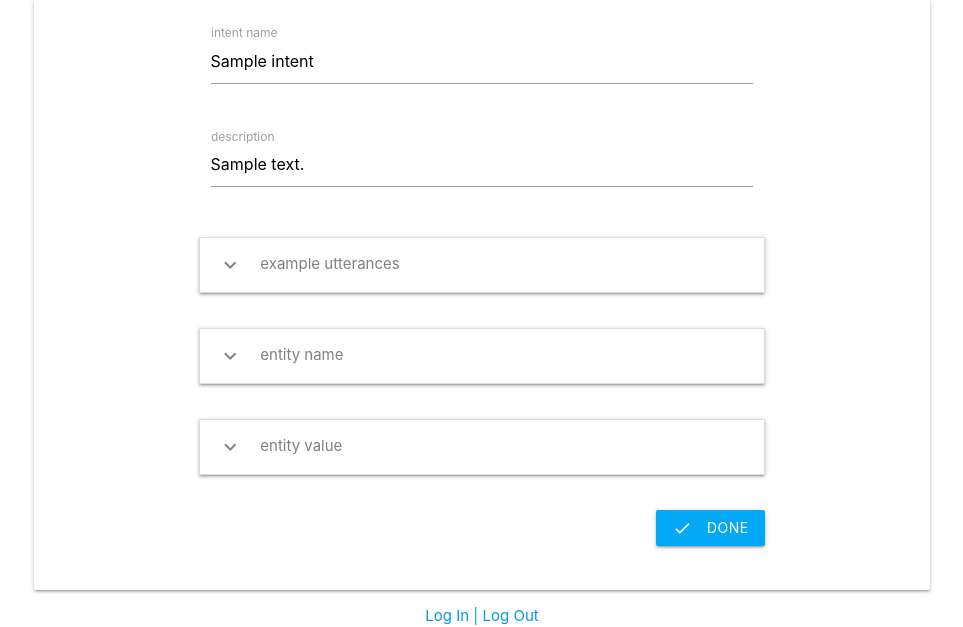
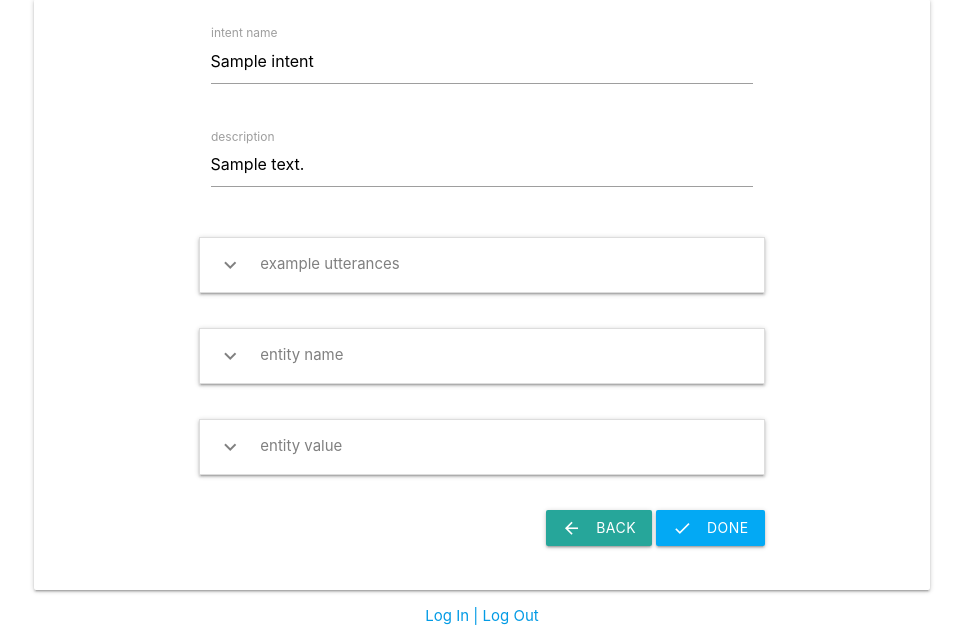
Before and after one commit to lilychuang78/milestone3, a Flask app: template templates/edit_intent.html in a window 1280 px wide. Shown: the part 305-932 px from the top of the page, without its empty margins (158-1121 px from the left). Run offline with Flask 2, Linux system fonts and the light colour scheme; the template is opened without the code that fills it: most values are stand-ins (such as "Sample title", 1, 10 or a date in 2020); some libraries are stand-ins or nearby versions.

Commit message:
add back button to go back to intents.html

```diff
--- a/templates/edit_intent.html
+++ b/templates/edit_intent.html
@@ -189,6 +189,10 @@
         </div>
         <div class="card-action">
             <div class="row right-align">
+                <a href="{{ url_for('intents') }}" class="waves-effect waves-light btn">
+                    <i class="material-icons left">arrow_back</i>
+                    Back
+                </a>
                 <button type="submit" class="waves-effect waves-light btn light-blue">
                     <i class="material-icons left">done</i>
                     Done
```
